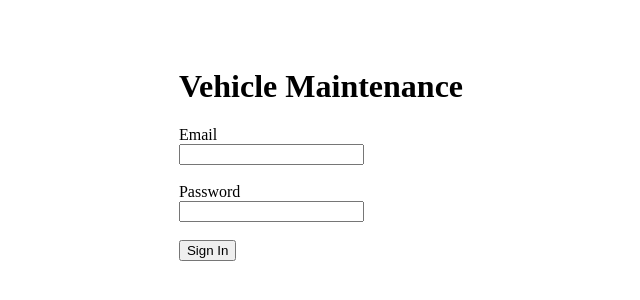
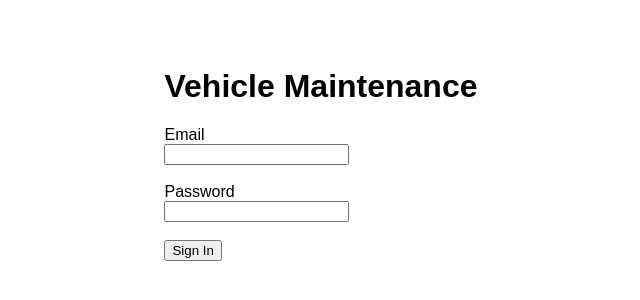
Before and after one commit to jag7605/vehicle-maintenance-reminder, a React (Vite) app in the folder client/: page / in a window 1280 px wide. Shown: the part 254-554 px from the top of the page, without its empty margins (319-959 px from the left). Built offline with nearby package versions, Linux system fonts and the light colour scheme; no server answers.

Commit message:
Decided on global font - Arial

```diff
--- a/client/src/styles/shared.css
+++ b/client/src/styles/shared.css
@@ -240,3 +240,8 @@
     color: var(--color-muted);
     margin: 2px 0;
   }
+
+  /* ---------- Fonts ---------- */
+  body {
+    font-family: var(--font-body);
+  }
--- a/client/src/styles/theme.css
+++ b/client/src/styles/theme.css
@@ -45,6 +45,13 @@
     --status-completed: #16a34a;
     --status-cancelled: #9ca3af;
 
+    /* ---- Font ---- */
+    --font-body: Arial, Helvetica, "Helvetica Neue", sans-serif;
+    /* --font-body: "Trebuchet MS", "Lucida Grande", "Lucida Sans Unicode", "Lucida Sans", sans-serif; */
+    /* --font-body: system-ui, "Segoe UI", Roboto, Helvetica, Arial, sans-serif; */
+    /* --font-body: Calibri, Candara, "Segoe UI", Optima, sans-serif; */
+    /* --font-body: ui-monospace, SFMono-Regular, Menlo, Monaco, Consolas, "Liberation Mono", "Courier New", monospace; */
+
     /* ---- Shape ---- */
     --radius-card: 8px;
 
```
